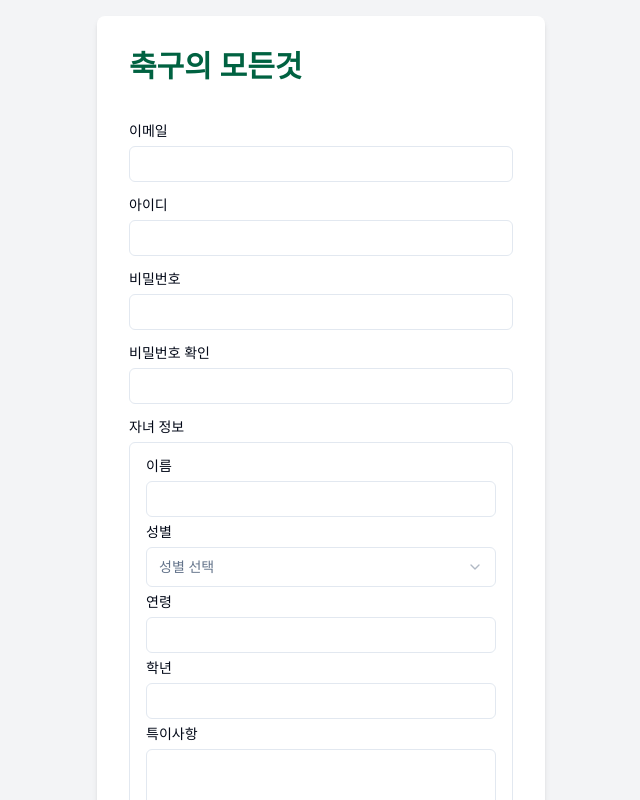
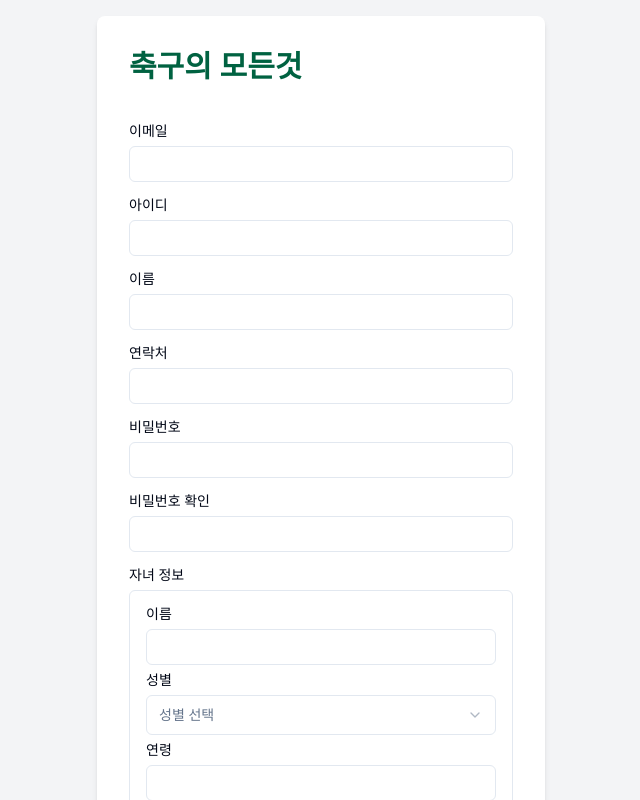
Before and after one commit to jh9098/BaegunLake_Football, a React (Vite) app in the folder frontend/: page /signup in a window 1280 px wide. Shown: the top 800 px of the page, without its empty margins (319-959 px from the left). Built offline with nearby package versions, Linux system fonts and the light colour scheme; no server answers.

Commit message:
feat: capture name and contact on signup

```diff
--- a/frontend/src/pages/SignupPage.jsx
+++ b/frontend/src/pages/SignupPage.jsx
@@ -31,6 +31,8 @@ export default function SignupPage() {
   const navigate = useNavigate();
   const [email, setEmail] = useState('');
   const [username, setUsername] = useState('');
+  const [name, setName] = useState('');
+  const [contact, setContact] = useState('');
   const [password, setPassword] = useState('');
   const [confirmPassword, setConfirmPassword] = useState('');
   const [children, setChildren] = useState([
@@ -96,6 +98,8 @@ export default function SignupPage() {
         email,
         username,
         displayName: username,
+        name,
+        contact,
         role: 'parent',
         children: childIds,
         createdAt: serverTimestamp(),
@@ -122,6 +126,14 @@ export default function SignupPage() {
         <div className="space-y-2">
           <Label htmlFor="username">아이디</Label>
           <Input id="username" value={username} onChange={(e) => setUsername(e.target.value)} required />
+        </div>
+        <div className="space-y-2">
+          <Label htmlFor="name">이름</Label>
+          <Input id="name" value={name} onChange={(e) => setName(e.target.value)} required />
+        </div>
+        <div className="space-y-2">
+          <Label htmlFor="contact">연락처</Label>
+          <Input id="contact" type="tel" value={contact} onChange={(e) => setContact(e.target.value)} required />
         </div>
         <div className="space-y-2">
           <Label htmlFor="password">비밀번호</Label>
--- a/frontend/src/pages/admin/MemberManagementPage.jsx
+++ b/frontend/src/pages/admin/MemberManagementPage.jsx
@@ -15,6 +15,8 @@ import { Loader2, UserPlus, Trash2 } from 'lucide-react';
 const EditParentModal = ({ parent, allChildren, onSave, onCancel }) => {
   const [role, setRole] = useState(parent.role);
   const [childrenIds, setChildrenIds] = useState(parent.children || []);
+  const [name, setName] = useState(parent.name || '');
+  const [contact, setContact] = useState(parent.contact || '');
 
   const handleChildToggle = (childId) => {
     setChildrenIds(prev => prev.includes(childId) ? prev.filter(id => id !== childId) : [...prev, childId]);
@@ -27,6 +29,8 @@ const EditParentModal = ({ parent, allChildren, onSave, onCancel }) => {
         <DialogDescription>회원의 역할과 배정된 자녀를 수정합니다.</DialogDescription>
       </DialogHeader>
       <div className="space-y-4 py-4">
+        <div><label>이름</label><Input value={name} onChange={e => setName(e.target.value)} /></div>
+        <div><label>연락처</label><Input value={contact} onChange={e => setContact(e.target.value)} /></div>
         <div><label>역할</label>
           <Select value={role} onValueChange={setRole}>
             <SelectTrigger><SelectValue/></SelectTrigger>
@@ -50,7 +54,7 @@ const EditParentModal = ({ parent, allChildren, onSave, onCancel }) => {
       </div>
       <DialogFooter>
         <Button variant="outline" onClick={onCancel}>취소</Button>
-        <Button onClick={() => onSave({ role, children: childrenIds })}>저장</Button>
+        <Button onClick={() => onSave({ name, contact, role, children: childrenIds })}>저장</Button>
       </DialogFooter>
     </DialogContent>
   );
@@ -158,7 +162,8 @@ export default function MemberManagementPage() {
 
   const getParentName = (child) => {
     const parent = parents.find(p => p.children?.includes(child.id));
-    return parent?.displayName || <span className="text-gray-400">미배정</span>;
+    if (!parent) return <span className="text-gray-400">미배정</span>;
+    return parent.name || parent.displayName;
   };
 
   const openNewChildModal = () => {
@@ -187,12 +192,24 @@ export default function MemberManagementPage() {
         </CardHeader>
         <CardContent>
           <Table>
-            <TableHeader><TableRow><TableHead>이름</TableHead><TableHead>이메일</TableHead><TableHead>역할</TableHead><TableHead>배정된 자녀</TableHead><TableHead>관리</TableHead></TableRow></TableHeader>
+            <TableHeader>
+              <TableRow>
+                <TableHead>아이디</TableHead>
+                <TableHead>이름</TableHead>
+                <TableHead>연락처</TableHead>
+                <TableHead>이메일</TableHead>
+                <TableHead>역할</TableHead>
+                <TableHead>배정된 자녀</TableHead>
+                <TableHead>관리</TableHead>
+              </TableRow>
+            </TableHeader>
             <TableBody>
-              {loading ? <TableRow><TableCell colSpan="5" className="text-center h-24">로딩 중...</TableCell></TableRow> :
+              {loading ? <TableRow><TableCell colSpan="7" className="text-center h-24">로딩 중...</TableCell></TableRow> :
                 parents.map(parent => (
                   <TableRow key={parent.id}>
                     <TableCell className="font-medium">{parent.displayName}</TableCell>
+                    <TableCell>{parent.name || '-'}</TableCell>
+                    <TableCell>{parent.contact || '-'}</TableCell>
                     <TableCell>{parent.email}</TableCell>
                     <TableCell><Badge variant={parent.role === 'admin' ? 'destructive' : 'secondary'}>{parent.role}</Badge></TableCell>
                     <TableCell>{parent.children?.map(getChildName).join(', ') || '없음'}</TableCell>
```
